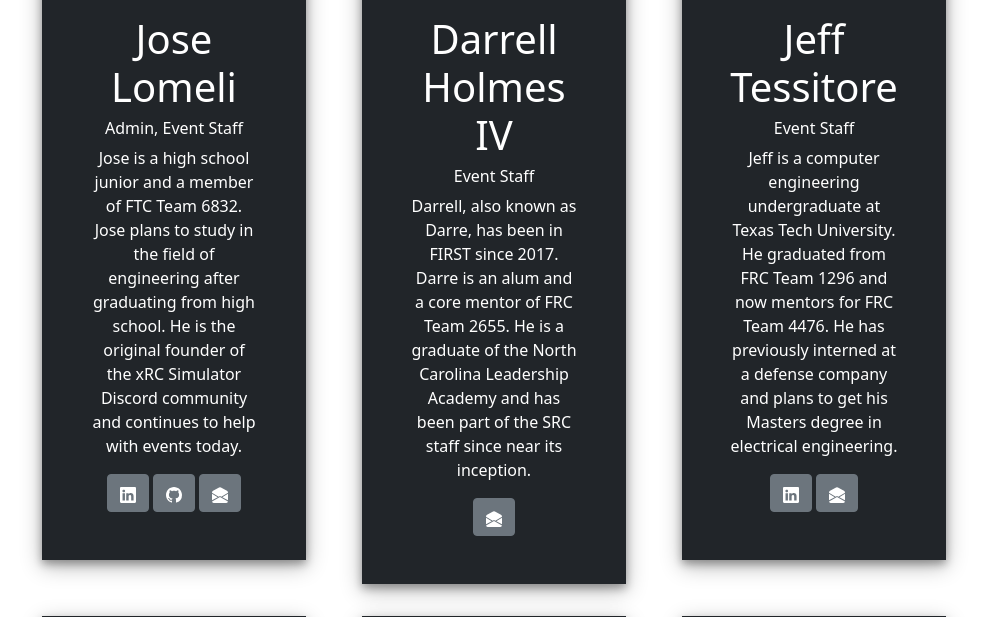
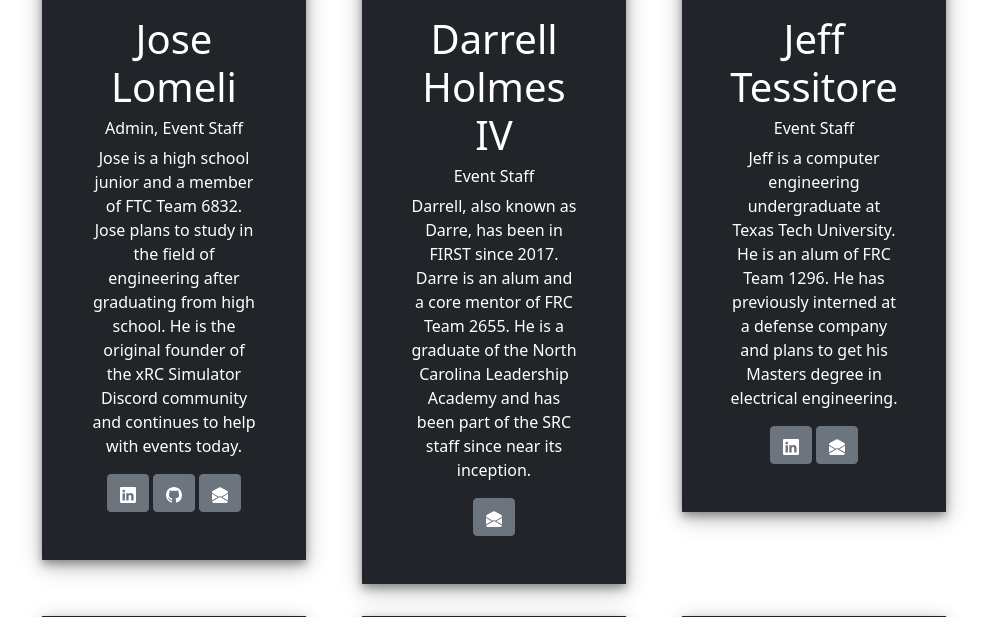
Before and after one commit to SecondRobotics/SecondWebsite, a Django app: page /staff/ in a window 1280 px wide. Shown: the part 2322-2939 px from the top of the page, without its empty margins (146-1133 px from the left). Run offline with Django 3.2, Linux system fonts and the light colour scheme; some libraries are stand-ins or nearby versions.

Commit message:
Update staff.html

```diff
--- a/home/templates/home/staff.html
+++ b/home/templates/home/staff.html
@@ -189,7 +189,7 @@
             <p></p>
             <h2 style="color:white" class="display-6 fw-normal">Jeff Tessitore</h2>
             <h6 style="color:white">Event Staff</h6>
-            <p style="color:white">Jeff is a computer engineering undergraduate at Texas Tech University. He graduated from FRC Team 1296 and now mentors for FRC Team 4476. He has previously interned at a defense company and plans to get his Masters degree in electrical engineering.</p>
+            <p style="color:white">Jeff is a computer engineering undergraduate at Texas Tech University. He is an alum of FRC Team 1296. He has previously interned at a defense company and plans to get his Masters degree in electrical engineering.</p>
             <a href="https://www.linkedin.com/in/jefftessitore/" class="btn btn-secondary">
                 <svg xmlns="http://www.w3.org/2000/svg" width="16" height="16" fill="currentColor" class="bi bi-linkedin" viewBox="0 0 16 16">
                     <path d="M0 1.146C0 .513.526 0 1.175 0h13.65C15.474 0 16 .513 16 1.146v13.708c0 .633-.526 1.146-1.175 1.146H1.175C.526 16 0 15.487 0 14.854V1.146zm4.943 12.248V6.169H2.542v7.225h2.401zm-1.2-8.212c.837 0 1.358-.554 1.358-1.248-.015-.709-.52-1.248-1.342-1.248-.822 0-1.359.54-1.359 1.248 0 .694.521 1.248 1.327 1.248h.016zm4.908 8.212V9.359c0-.216.016-.432.08-.586.173-.431.568-.878 1.232-.878.869 0 1.216.662 1.216 1.634v3.865h2.401V9.25c0-2.22-1.184-3.252-2.764-3.252-1.274 0-1.845.7-2.165 1.193v.025h-.016a5.54 5.54 0 0 1 .016-.025V6.169h-2.4c.03.678 0 7.225 0 7.225h2.4z"/>
```
